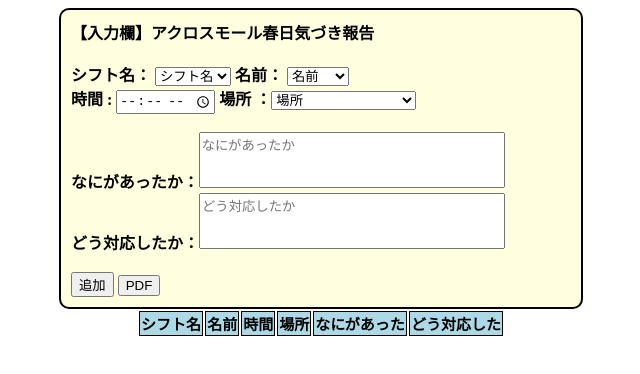
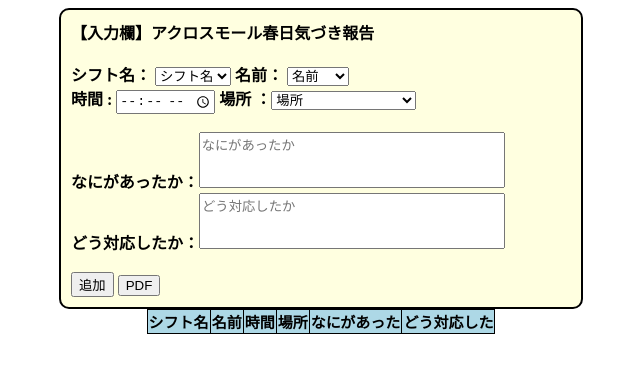
Before and after one commit to iteenfk/bcrew, a plain HTML site: page index.html in a window 1280 px wide. Shown: the whole page, without its empty margins (319-959 px from the left). Drawn offline with Linux system fonts and the light colour scheme.

Commit message:
Add files via upload

```diff
--- a/index.html
+++ b/index.html
@@ -13,7 +13,7 @@
 }
 
 table{
-border-collapse:collaps;
+border-collapse:collapse;
 }
 
 #table_id{
```
